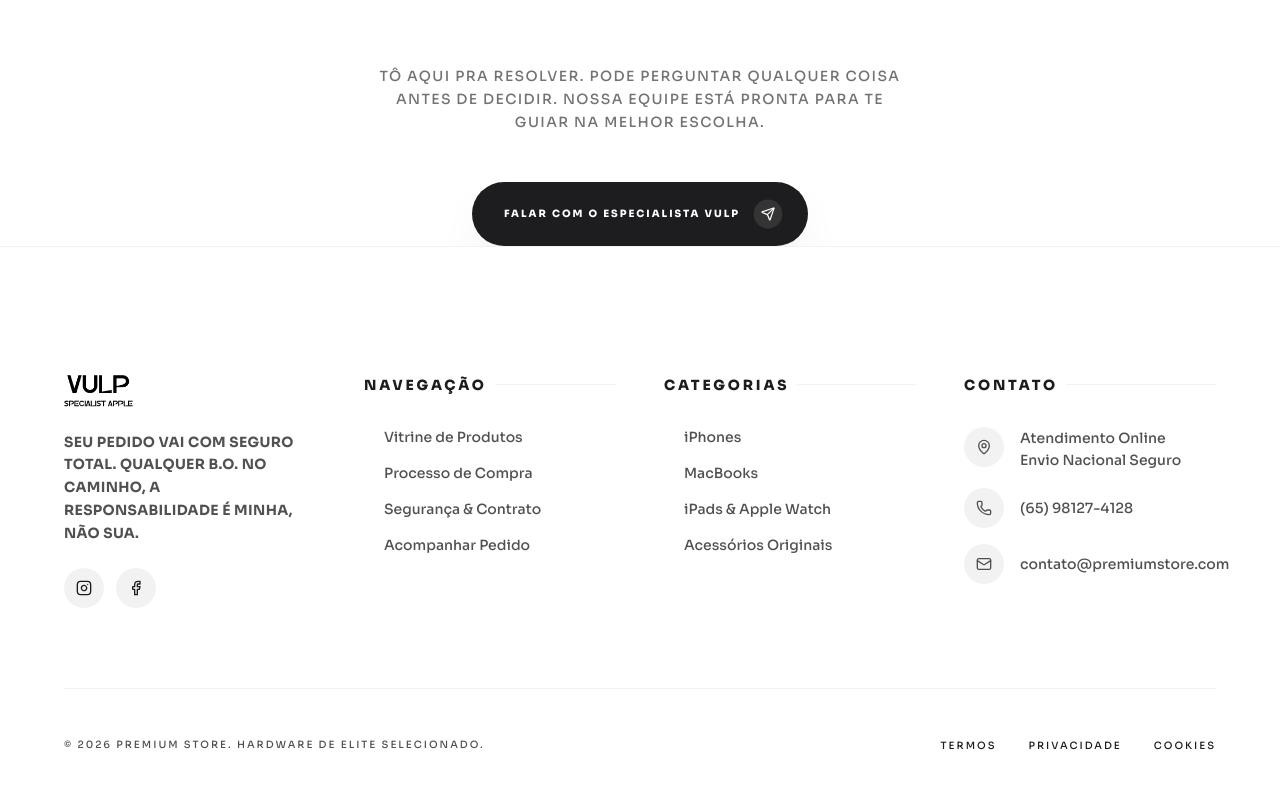
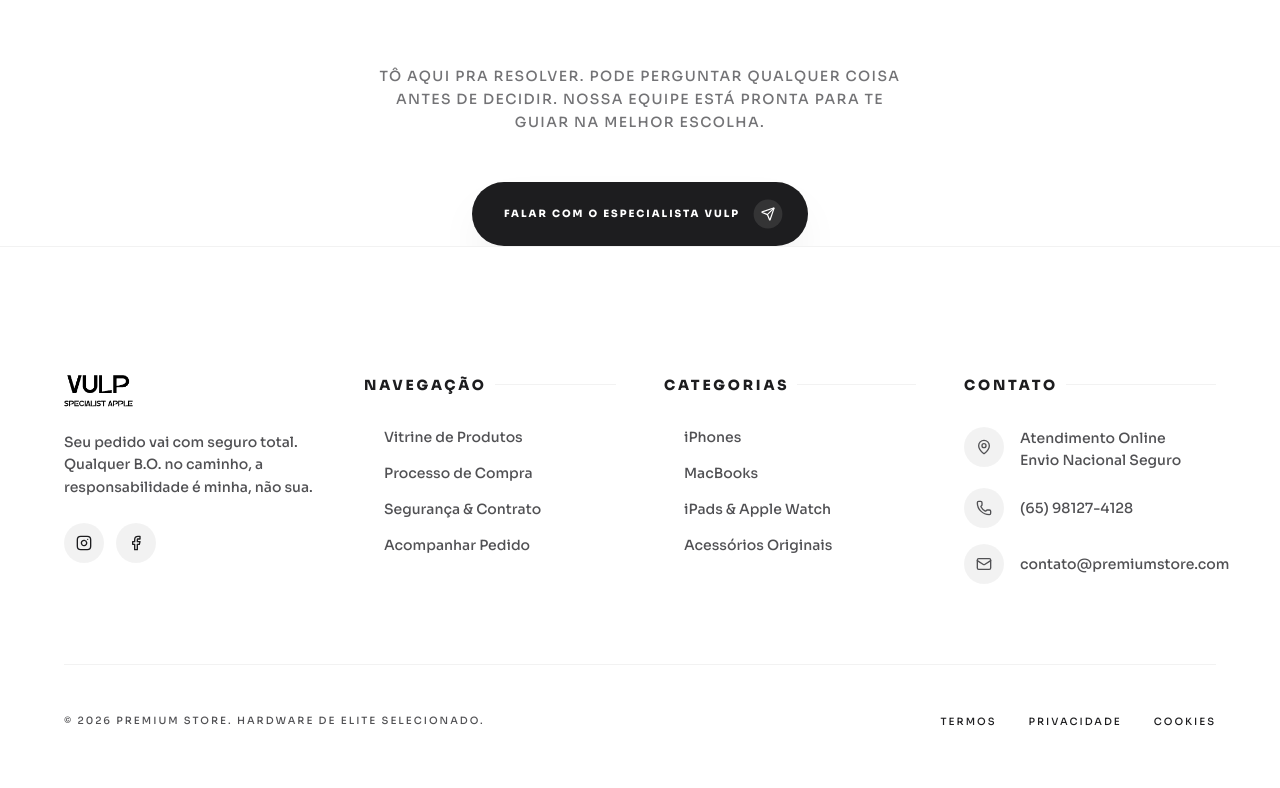
Before and after one commit to Monteiromathe550/VULPE, a React (Vite) app: page / in a window 1280 px wide. Shown: the part 7283-8071 px from the top of the page. Built offline with nearby package versions, Linux system fonts and the light colour scheme.

Commit message:
Update Footer.tsx

```diff
--- a/src/components/Footer.tsx
+++ b/src/components/Footer.tsx
@@ -15,7 +15,7 @@ export function Footer() {
                 className="h-8 w-auto object-contain"
               />
             </div>
-            <p className="text-[14px] font-bold text-muted-foreground leading-relaxed max-w-xs uppercase tracking-wide">
+            <p className="text-sm font-medium text-muted-foreground leading-relaxed max-w-xs">
               Seu pedido vai com seguro total. Qualquer B.O. no caminho, a responsabilidade é minha, não sua.
             </p>
             <div className="flex gap-3">
```
